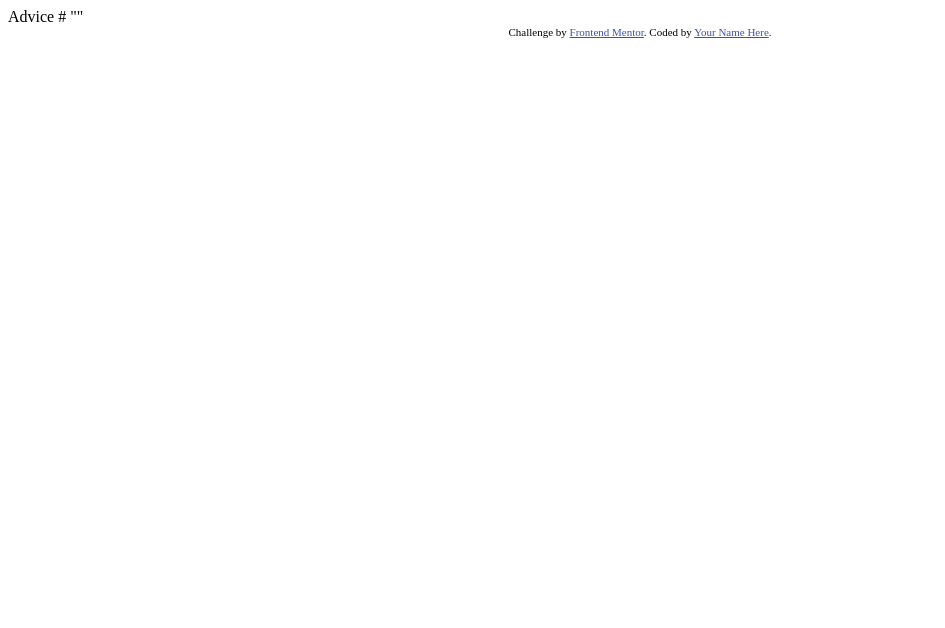
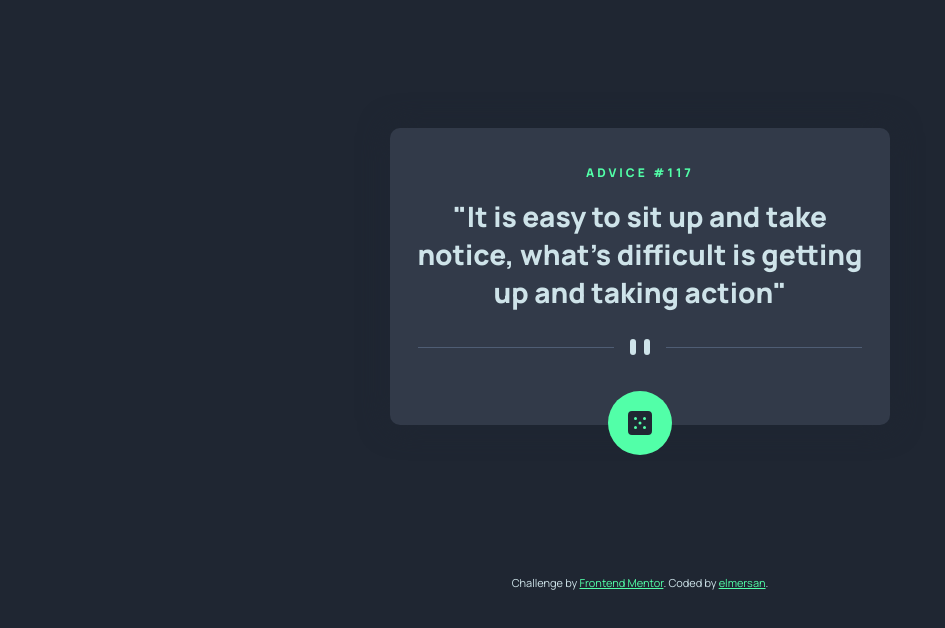
Before and after one commit to elmersan/advice-generator, a plain HTML site: page index.html in a window 1280 px wide. Shown: the whole page, without its empty margins (0-945 px from the left). Drawn offline with Linux system fonts and the light colour scheme.

Commit message:
add styles

```diff
--- /dev/null
+++ b/css/styles.css
@@ -0,0 +1,111 @@
+
+:root {
+
+  /* Primary */
+  --Light-Cyan: hsl(193, 38%, 86%);
+  --Neon-Green: hsl(150, 100%, 66%);
+
+  /* Neutral */
+
+  --Grayish-Blue: hsl(217, 19%, 38%);
+  --Dark-Grayish-Blue: hsl(217, 19%, 24%);
+  --Dark-Blue: hsl(218, 23%, 16%);
+}
+
+html {
+  font-size: 62.5%;
+  box-sizing: border-box;
+}
+*, *:before, *:after {
+  box-sizing: inherit;
+}
+
+body {
+  font-family: 'Manrope', sans-serif;
+  background-color: var(--Dark-Blue);
+}
+main,
+.advice-content {
+  display: flex;
+  justify-content: center;
+  align-items: center;
+}
+
+main {
+  padding-block-start: 12rem;
+  padding-inline: 1rem;
+}
+
+.advice-content {
+  background-color: var(--Dark-Grayish-Blue);
+  color: var(--Light-Cyan);
+  border-radius: 1rem;
+  flex-direction: column;
+  padding: 2rem 2rem;
+  padding-block-end: 7rem;
+  text-align: center;
+  position: relative;
+  box-shadow: 0px 0px 30px var(--Dark-Blue);
+}
+
+.advice-content h4{
+  font-size: 1.2rem;
+  text-transform: uppercase;
+  letter-spacing: 0.3rem;
+  color: var(--Neon-Green);
+}
+
+.advice-content p {
+  font-size: 2.4rem;
+  margin-top: 0;
+  font-weight: 800;
+}
+
+.divider-desktop {
+  display: none;
+}
+
+.dice {
+  background-color: var(--Neon-Green);
+  border-radius: 50%;
+  padding: 2rem;
+  position: absolute;
+  width: 6.4rem;
+  height: 6.4rem;
+  bottom: -3rem;
+  transition: all 0.3s ease-in-out;
+  cursor: pointer;
+}
+
+.dice:hover {
+  transition: all 0.3s ease-in-out;
+  box-shadow: 0px 0px 30px var(--Neon-Green);
+}
+
+.attribution {
+  margin-top: 15rem;
+  font-size: 11px;
+  text-align: center;
+  color: var(--Light-Cyan);
+}
+.attribution a {
+  color: var(--Neon-Green)
+}
+
+@media only screen and (min-width: 765px) {
+  .advice-content {
+    max-width: 50rem;
+  }
+
+  .advice-content p {
+    font-size: 2.8rem;
+  }
+
+  .divider-desktop {
+    display: block;
+  }
+
+  .divider-mobile {
+    display: none;
+  }
+}
--- a/index.html
+++ b/index.html
@@ -1,28 +1,51 @@
 <!DOCTYPE html>
 <html lang="en">
-<head>
-  <meta charset="UTF-8">
-  <meta name="viewport" content="width=device-width, initial-scale=1.0"> <!-- displays site properly based on user's device -->
+  <head>
+    <meta charset="UTF-8" />
+    <meta name="viewport" content="width=device-width, initial-scale=1.0" />
+    <!-- displays site properly based on user's device -->
 
-  <link rel="icon" type="image/png" sizes="32x32" href="./images/favicon-32x32.png">
+    <link
+      rel="icon"
+      type="image/png"
+      sizes="32x32"
+      href="./images/favicon-32x32.png"
+    />
 
-  <title>Frontend Mentor | Advice generator app</title>
+    <title>Frontend Mentor | Advice generator app</title>
 
-  <!-- Feel free to remove these styles or customise in your own stylesheet 👍 -->
-  <style>
-    .attribution { font-size: 11px; text-align: center; }
-    .attribution a { color: hsl(228, 45%, 44%); }
-  </style>
-</head>
-<body>
+    <link rel="stylesheet" href="./css/styles.css" />
 
-  Advice #<!-- Advice ID goes here -->
+    <link rel="preconnect" href="https://fonts.googleapis.com" />
+    <link rel="preconnect" href="https://fonts.gstatic.com" crossorigin />
+    <link
+      href="https://fonts.googleapis.com/css2?family=Manrope:wght@300;400;500;600;800&display=swap"
+      rel="stylesheet"
+    />
+  </head>
+  <body>
+    <main>
+      <div class="advice-content">
+        <h4>Advice #117</h4>
+        <p>
+          "It is easy to sit up and take notice, what's difficult is getting up
+          and taking action"
+        </p>
+        <img class="divider-mobile" src="./images/pattern-divider-mobile.svg" alt="pattern divider mobile">
+        <img class="divider-desktop" src="./images/pattern-divider-desktop.svg" alt="pattern divider desktop">
+        <div class="dice">
+          <img src="./images/icon-dice.svg" alt="icon dice">
+        </div>
+      </div>
+    </main>
 
-  "<!-- Advice text goes here -->"
+    <footer class="attribution">
+      Challenge by
+      <a href="https://www.frontendmentor.io?ref=challenge" target="_blank"
+        >Frontend Mentor</a
+      >. Coded by <a href="https://www.frontendmentor.io/profile/elmersan" target="_blank">elmersan</a>.
+    </footer>
 
-  <div class="attribution">
-    Challenge by <a href="https://www.frontendmentor.io?ref=challenge" target="_blank">Frontend Mentor</a>.
-    Coded by <a href="#">Your Name Here</a>.
-  </div>
-</body>
+    <script src="./js/app.js"></script>
+  </body>
 </html>
```
Also changed, not shown: js/app.js (added).
